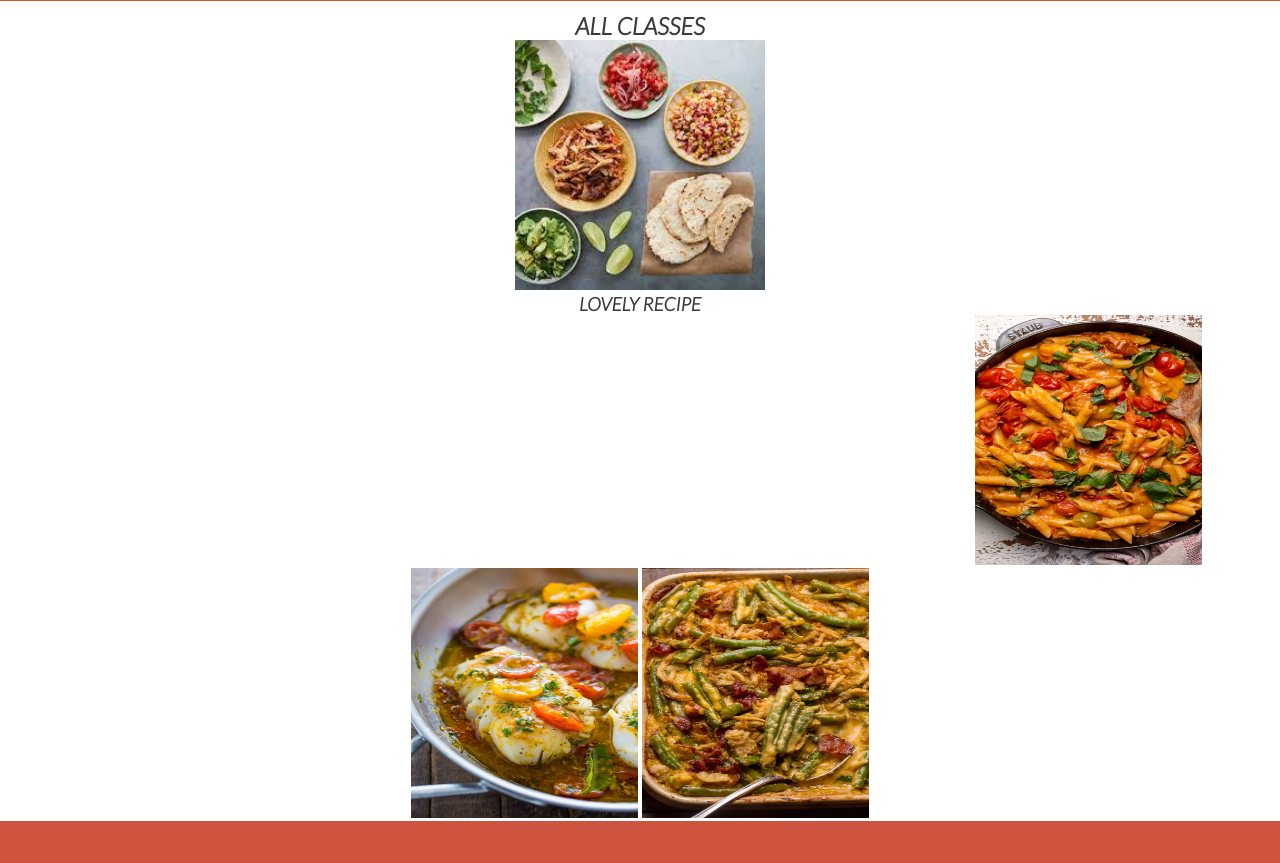
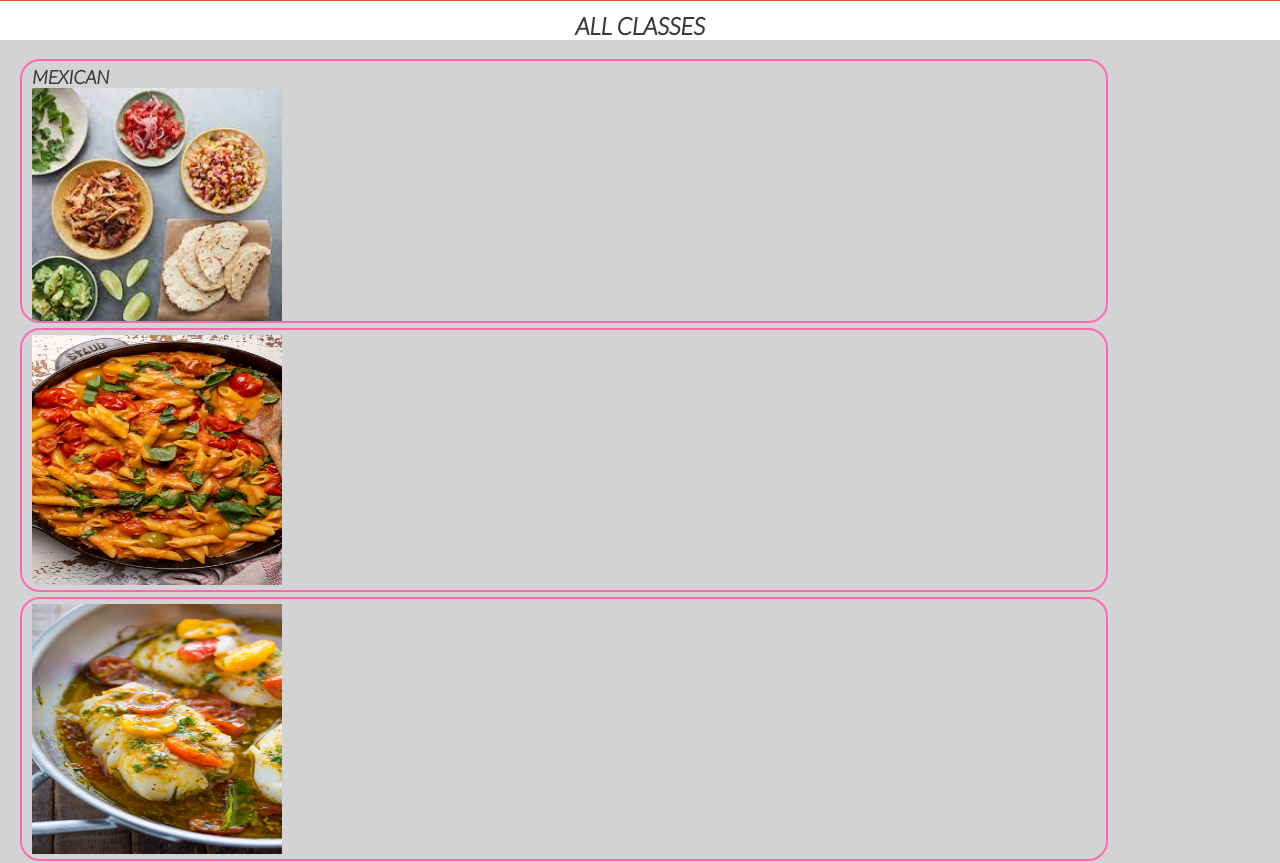
Before and after one commit to RusulK/Cook-With-Me, a plain HTML site: page classes.html in a window 1280 px wide. Shown: the part 123-986 px from the top of the page. Drawn offline with nearby package versions, Linux system fonts and the light colour scheme.

Commit message:
border-style

```diff
--- a/assets/css/style.css
+++ b/assets/css/style.css
@@ -123,8 +123,54 @@ line-height: 0;}
 
         }
 
-    #classes-space {
-    padding-top: 20%;
-    padding-right: 70%;
-   display: initial;
+    #classes-space {width: 100%;
+    background-color: lightgray;
+    height: 1100px;}
+
+
+#classes {display: inline;
+padding: 20px;
+margin: 20px;
+overflow: scroll;}
+
+.border { height: 250px;
+margin-left: 20px;
+margin-bottom: 5px;
+width: 50px;
+padding: 10px;
+padding-top: 3px;
+padding-bottom: 3px;
+overflow: hidden;
 }
+
+
+#img1 {border:2px solid hotpink;
+    border-radius: 20px;
+    padding-right: 80%;
+    padding-top: 5px;
+    padding-bottom: 5px;
+
+   }
+
+   #img2 {border:2px solid hotpink;
+    border-radius: 20px;
+    padding-right: 80%;
+    padding-top: 5px;
+    padding-bottom: 5px;
+
+
+   }
+   #img3 {border:2px solid hotpink;
+    border-radius: 20px;
+    padding-right: 80%;
+    padding-top: 5px;
+    padding-bottom: 5px;
+
+   }
+   #img4 {border:2px solid hotpink;
+    border-radius: 20px;
+    padding-right: 80%;
+    padding-top: 5px;
+    padding-bottom: 5px;
+
+   }
--- a/classes.html
+++ b/classes.html
@@ -39,20 +39,25 @@
 <section id="our-classes-title">
 
   <h2>All Classes</h2>
+ <div id="classes-space">
 
-<div id="classes-space" class="background-section">
-  <div class="img1"></div>
-  <img src="assets/images/mexican.jpeg" alt="Mexican street Food "height="250">
-  <h3>lovely recipe</h3>
+  <div id="classes">
+
+  <div id="img1" class="border"><h3>Mexican</h3>
+  <img src="assets/images/mexican.jpeg" alt="Mexican street Food "height="250" width="250">
+
 </div>
+  <div id="img2" class="border">
   <img src="assets/images/datedinner.jpeg" alt="pasta-tomato"
-  width="227" height="250" >
+  width="250" height="250" ></div>
+  <div id="img3" class="border">
   <img src="assets/images/cod.jpeg" alt="cod-sauce"
-  width="227" height="250" >
+  width="250" height="250" ></div>
+  <div id="img4" class="border">
   <img src="assets/images/cheesybacongreen.jpeg" alt="green-bacon"
-  width="227" height="250" >
+  width="250" height="250" ></div>
 </div>
-
+</div>
 </section>
 
  <footer>
```
